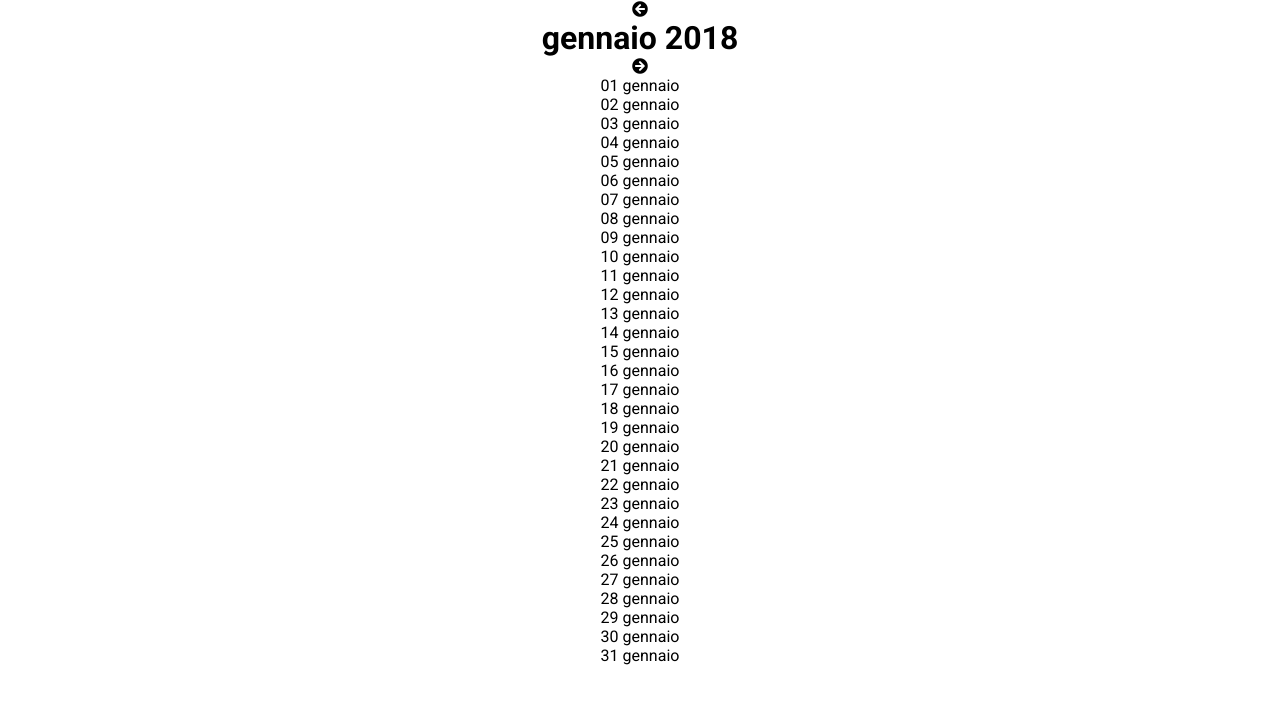
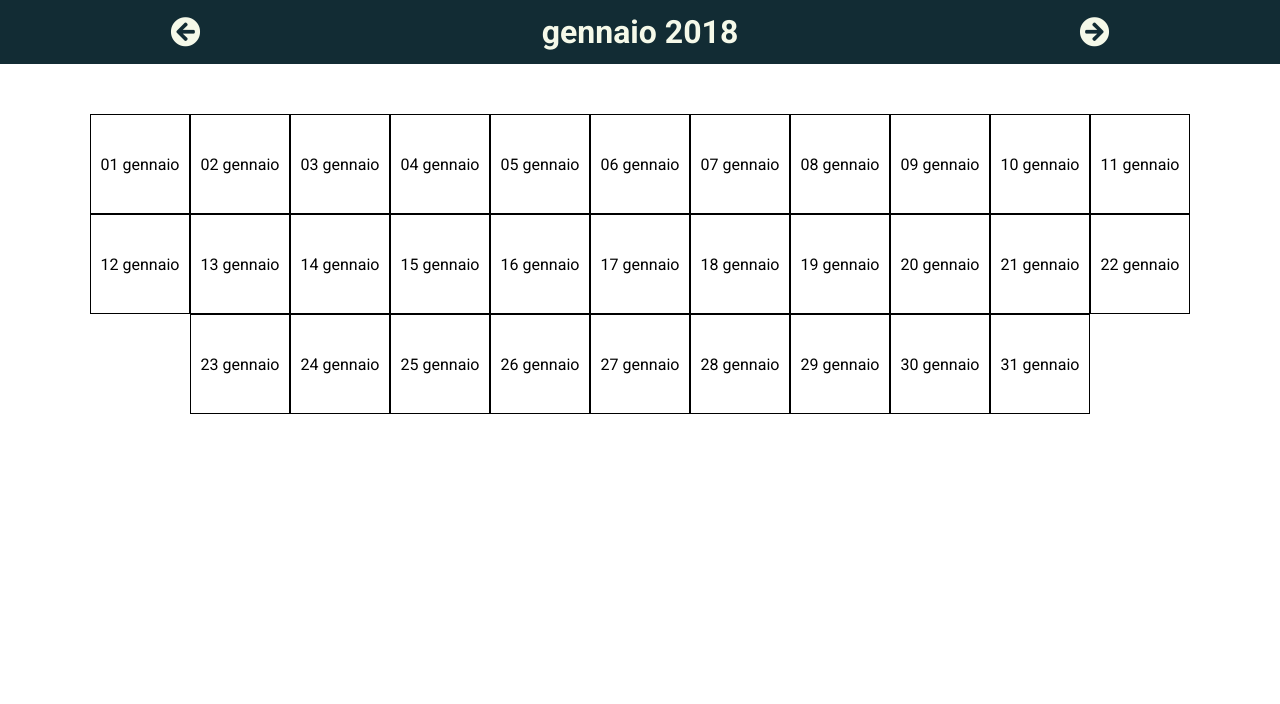
Before and after one commit to NicoloRizzi/ajax-ex-calendar, a plain HTML site: page index.html in a window 1280 px wide. Drawn offline with nearby package versions, Linux system fonts and the light colour scheme; no server answers.

Commit message:
INIT BASICS STYLING

```diff
--- a/css/main.css
+++ b/css/main.css
@@ -15,8 +15,37 @@ body {
 
 li.holiday {
     color: red;
+
 }
 
 ul {
     list-style: none;
+    display: flex;
+    flex-wrap: wrap;
+    justify-content: center;
+    padding: 50px;
 }
+
+.main-header {
+    display: flex;
+    align-items: center;
+    justify-content: space-around;
+    background-color: #122c34 ;
+    min-height: 64px;
+    color: #F5F9E9;
+}
+
+.main-header i {
+    font-size: 30px;
+    cursor: pointer;
+}
+
+li {
+    border: 1px solid black;
+    flex-basis: 100px;
+    min-height: 100px;
+    align-items: center;
+    display: flex;
+    cursor: pointer;
+    justify-content: center;
+}
--- a/index.html
+++ b/index.html
@@ -17,18 +17,14 @@
     <script src='https://cdnjs.cloudflare.com/ajax/libs/moment.js/2.25.0/moment-with-locales.min.js'></script>
     <!-- JS -->
     <script src="js/main.js"></script>
-
 </head>
-
 <body>
-
     <div class="container">
-        <div>
+        <header class="main-header">
             <i class="fas fa-arrow-circle-left prev-month"></i>
             <h1 class="month"></h1>
             <i class="fas fa-arrow-circle-right next-month"></i>
-        </div>
-
+        </header>
         <ul class="month-list"></ul>
     </div>
 
```
